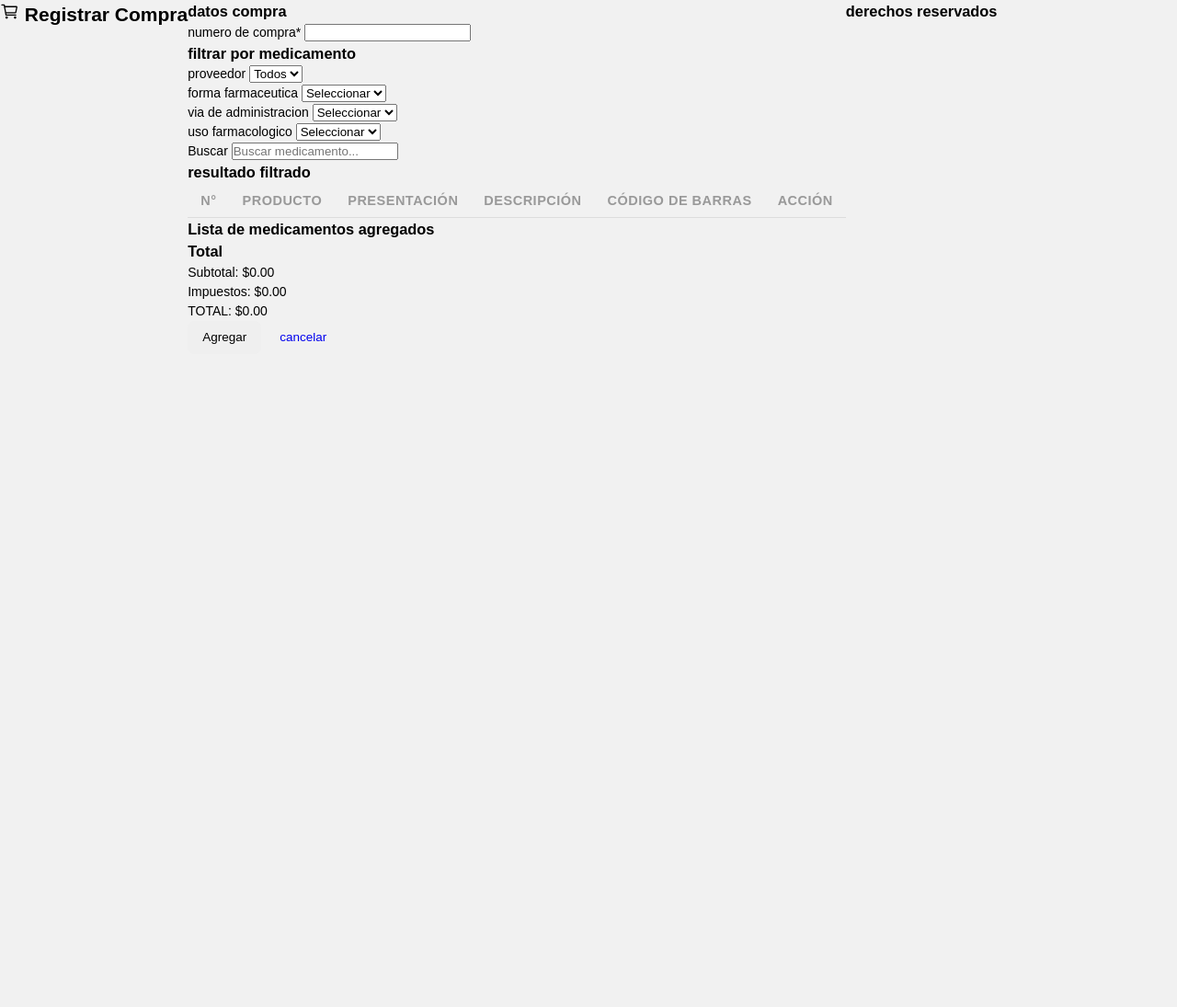
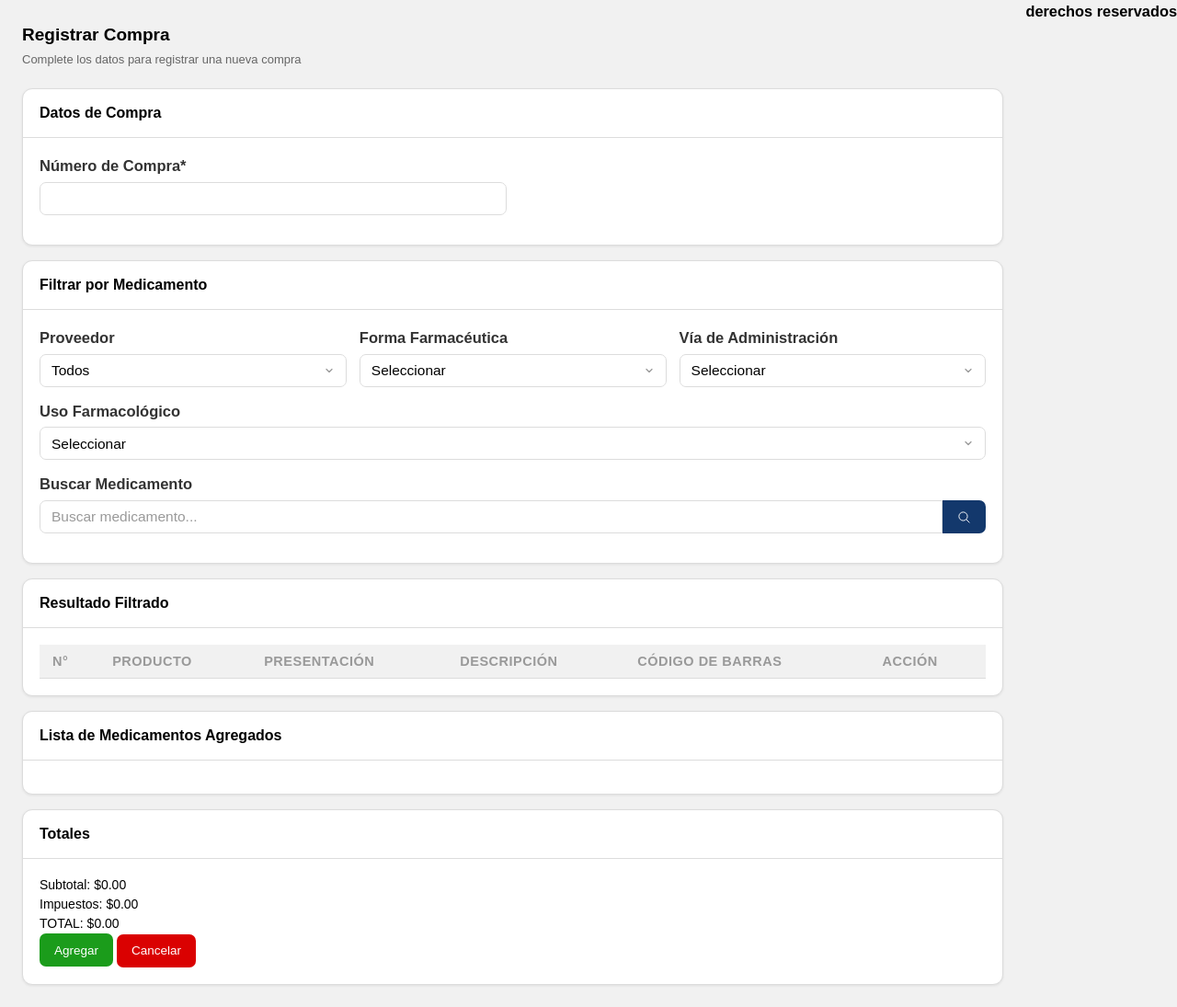
Before and after one commit to QuizasEs/samfarm-backend, a PHP site: the page made by views/content/compraOrden-view.php in a window 1280 px wide. Shown: the whole page at 92% size. Run offline with PHP 8.4, Linux system fonts and the light colour scheme; the template is opened without the code that fills it, so the values that code supplies are empty; data comes from the database, SQL or seed files in the repository; some libraries are stand-ins or nearby versions.

Commit message:
estilos a las vistas faltantes

```diff
--- a/views/content/compraOrden-view.php
+++ b/views/content/compraOrden-view.php
@@ -16,12 +16,15 @@ $ultima_compra = $ins_med->ultima_compra_controller();
 
 
 ?>
-<div class="title">
-    <h2><ion-icon name="cart-outline"></ion-icon> Registrar Compra</h2>
+<div class="pg">
+    <div class="ph">
+        <div>
+            <div class="ptit">Registrar Compra</div>
+            <div class="psub">Complete los datos para registrar una nueva compra</div>
+        </div>
     </div>
 
-<div class="container">
-    <form class="form FormularioAjax formCompra" action="<?php echo SERVER_URL; ?>ajax/compraAjax.php" method="POST"
+    <form class="FormularioAjax formCompra" action="<?php echo SERVER_URL; ?>ajax/compraAjax.php" method="POST"
         data-form="save" autocomplete="off">
 
         <input type="hidden" name="compraAjax" value="save">
@@ -85,74 +88,90 @@ $ultima_compra = $ins_med->ultima_compra_controller();
         </script>
 
         <!-- DATOS ESENCIALES -->
-        <div class="form-title">
-            <h3>datos compra</h3>
+        <div class="card mb16">
+            <div class="ch">
+                <span class="ct">Datos de Compra</span>
             </div>
-
-        <div class="form-group">
-            <div class="form-bloque">
-                <label for="numero_compra">numero de compra*</label>
-                <input type="text" name="Numero_compra_reg" id="numero_compra" readonly>
+            <div class="cb">
+                <div class="fr">
+                    <div class="fg">
+                        <label class="fl" for="numero_compra">Número de Compra*</label>
+                        <input class="inp" type="text" name="Numero_compra_reg" id="numero_compra" readonly>
+                    </div>
                 </div>
                 <input type="hidden" name="Proveedor_reg" id="Proveedor_reg" value="">
+            </div>
         </div>
 
 
         <!-- FILTRAR MEDICAMENTO -->
-        <div class="form-title">
-            <h3>filtrar por medicamento</h3>
+        <div class="card mb16">
+            <div class="ch">
+                <span class="ct">Filtrar por Medicamento</span>
             </div>
-        <div class="form-search">
-            <div class="form-bloque-search">
-                <label for="Proveedor_filtro">proveedor</label>
-                <select name="Proveedor_filtro" id="Proveedor_filtro" class="select-filtro" onchange="actualizarProveedor()">
+            <div class="cb">
+                <form class="filtro-dinamico">
+                    <div class="fr3">
+                        <div class="fg">
+                            <label class="fl" for="Proveedor_filtro">Proveedor</label>
+                            <select class="sel select-filtro" name="Proveedor_filtro" id="Proveedor_filtro" onchange="actualizarProveedor()">
                                 <option value="">Todos</option>
                                 <?php foreach ($datos_select['proveedores'] as $pro) { ?>
                                     <option value="<?php echo $pro['pr_id']; ?>" data-nit="<?php echo $pro['pr_nit']; ?>"><?php echo $pro['pr_razon_social']; ?></option>
                                 <?php } ?>
                             </select>
                         </div>
-            <div class="form-bloque-search">
-                <label for="Form_reg">forma farmaceutica</label>
-                <select name="Form_reg" id="Form_reg" class="select-filtro">
+                        <div class="fg">
+                            <label class="fl" for="Form_reg">Forma Farmacéutica</label>
+                            <select class="sel select-filtro" name="Form_reg" id="Form_reg">
                                 <option value="">Seleccionar</option>
                                 <?php foreach ($datos_select['forma_farmaceutica'] as $forma) { ?>
                                     <option value="<?php echo $forma['ff_id']; ?>"><?php echo $forma['ff_nombre']; ?></option>
                                 <?php } ?>
                             </select>
                         </div>
-            <div class="form-bloque-search">
-                <label for="Via_reg">via de administracion</label>
-                <select name="Via_reg" id="Via_reg" class="select-filtro">
+                        <div class="fg">
+                            <label class="fl" for="Via_reg">Vía de Administración</label>
+                            <select class="sel select-filtro" name="Via_reg" id="Via_reg">
                                 <option value="">Seleccionar</option>
                                 <?php foreach ($datos_select['via_administracion'] as $via) { ?>
                                     <option value="<?php echo $via['vd_id']; ?>"><?php echo $via['vd_nombre']; ?></option>
                                 <?php } ?>
                             </select>
                         </div>
-            <div class="form-bloque-search">
-                <label for="Uso_reg">uso farmacologico</label>
-                <select name="Uso_reg" id="Uso_reg" class="select-filtro">
+                    </div>
+                    <div class="fr1">
+                        <div class="fg">
+                            <label class="fl" for="Uso_reg">Uso Farmacológico</label>
+                            <select class="sel select-filtro" name="Uso_reg" id="Uso_reg">
                                 <option value="">Seleccionar</option>
                                 <?php foreach ($datos_select['uso_farmacologico'] as $uso) { ?>
                                     <option value="<?php echo $uso['uf_id']; ?>"><?php echo $uso['uf_nombre']; ?></option>
                                 <?php } ?>
                             </select>
                         </div>
-            <div class="form-bloque-search">
-                <label for="buscarMedicamento">Buscar</label>
-                <input type="text" name="termino" id="buscarMedicamento" placeholder="Buscar medicamento..."
-                    onkeyup="SearchManager.buscarMedicamentos()">
+                        <div class="fg">
+                            <label class="fl" for="buscarMedicamento">Buscar Medicamento</label>
+                            <div class="inpg">
+                                <input class="inp" type="text" name="termino" id="buscarMedicamento" placeholder="Buscar medicamento..." onkeyup="SearchManager.buscarMedicamentos()">
+                                <button type="button" class="btn btn-def btn-search">
+                                    <ion-icon name="search-outline"></ion-icon>
+                                </button>
+                            </div>
+                        </div>
+                    </div>
+                </form>
             </div>
         </div>
 
         <!-- RESULTADO DE BÚSQUEDA -->
-        <div class="form-title">
-            <h3>resultado filtrado</h3>
+        <div class="card mb16">
+            <div class="ch">
+                <span class="ct">Resultado Filtrado</span>
             </div>
-        <div class="container">
-            <div class="table-container">
-                <table class="table">
+            <div class="cb">
+                <div class="tw">
+                    <table>
                         <thead>
                             <tr>
                                 <th>N°</th>
@@ -169,19 +188,24 @@ $ultima_compra = $ins_med->ultima_compra_controller();
                     </table>
                 </div>
             </div>
+        </div>
 
         <!-- LISTA DE MEDICAMENTOS AGREGADOS -->
-        <div class="form-title">
-            <h3>Lista de medicamentos agregados</h3>
+        <div class="card mb16">
+            <div class="ch">
+                <span class="ct">Lista de Medicamentos Agregados</span>
             </div>
+            <div class="cb">
                 <div id="items-compra" class="content"></div>
+            </div>
+        </div>
 
         <!-- TOTALES -->
-        <div class="form-group">
-            <div class="form-title">
-                <h3>Total</h3>
+        <div class="card">
+            <div class="ch">
+                <span class="ct">Totales</span>
             </div>
-            <div class="content-calc">
+            <div class="cb">
                 <div class="calc">
                     <div class="calc-group">
                         <span>Subtotal:</span>
@@ -197,85 +221,145 @@ $ultima_compra = $ins_med->ultima_compra_controller();
                     </div>
                 </div>
                 <div class="calc-buttons">
-                    <button type="submit" class="btn success">Agregar</button>
-                    <a href="#" class="btn warning">cancelar</a>
+                    <button type="submit" class="btn btn-suc">Agregar</button>
+                    <a href="#" class="btn btn-war">Cancelar</a>
                 </div>
             </div>
         </div>
 
         <!-- MODAL LOTE -->
-        <div class="modal" id="modalLote" style="display: none;">
-            <div class="modal-content">
-                <div class="modal-header">
-                    <div class="modal-title"><ion-icon name="bag-add-outline"></ion-icon> Agregar Lote - <span id="modalMedicamentoNombre">Paracetamol</span></div>
-                    <a class="close" onclick="cerrarModal()"><ion-icon name="close-outline"></ion-icon></a>
+        <div class="mov" id="modalLote">
+            <div class="modal">
+                <div class="mh">
+                    <div>
+                        <div class="mt">Agregar Lote - <span id="modalMedicamentoNombre">Paracetamol</span></div>
+                        <div class="ms">Complete los datos del lote</div>
+                    </div>
+                    <button class="mcl" onclick="cerrarModal()"><ion-icon name="close-outline"></ion-icon></button>
                 </div>
 
                 <input type="hidden" id="modalMedicamentoId" value="1">
 
-                <div class="modal-group">
-                    <div class="row">
-                        <div class="col">
-                            <div class="modal-bloque">
-                                <label for="numero_lote" class="required">Número de Lote</label>
-                                <input type="text" id="numero_lote" required readonly>
+                <div class="mb">
+                    <div class="fr">
+                        <div class="fg">
+                            <label class="fl" for="numero_lote">Número de Lote</label>
+                            <input class="inp" type="text" id="numero_lote" readonly>
+                        </div>
+                    </div>
+
+                    <div class="fr">
+                        <div class="fg">
+                            <label class="fl" for="cantidad">Cantidad por Caja</label>
+                            <input class="inp" type="number" name="Cantidad_reg" id="cantidad" min="1">
+                        </div>
+                        <div class="fg">
+                            <label class="fl" for="cantidad_unidades">Cantidad Unitaria para Venta</label>
+                            <input class="inp" type="number" name="Cantidad_unidades_reg" id="cantidad_unidades" min="1" value="1">
+                        </div>
+                    </div>
+                    <div class="fr">
+                        <div class="fg">
+                            <label class="fl" for="fecha_vencimiento">Vencimiento</label>
+                            <input class="inp" type="date" name="Vencimiento_reg" id="fecha_vencimiento">
+                        </div>
+                    </div>
+                    <div class="fr">
+                        <div class="fg">
+                            <label class="fl" for="precio_compra">Precio Costo</label>
+                            <input class="inp" type="number" name="Precio_compra_reg" id="precio_compra" step="0.01" min="0.01">
+                        </div>
+                        <div class="fg">
+                            <label class="fl" for="precio_venta_reg">Precio Venta</label>
+                            <input class="inp" type="number" name="precio_venta_reg" id="precio_venta_reg" step="0.01" min="0.01">
+                        </div>
+                    </div>
+                    <div class="fr">
+                        <div class="fg">
+                            <label class="fl">Activar este Lote?</label>
+                            <div class="swg">
+                                <div></div>
+                                <label class="sw">
+                                    <input type="checkbox" id="cb5">
+                                    <span class="swt"></span>
+                                </label>
+                            </div>
                         </div>
                     </div>
                 </div>
 
-                    <div class="row">
-                        <div class="col">
-                            <div class="modal-bloque">
-                                <label for="cantidad" class="required">Cantidad por caja</label>
-                                <input type="number" name="Cantidad_reg" id="cantidad" min="1" required>
-                            </div>
-                        </div>
-                        <div class="col">
-                            <div class="modal-bloque">
-                                <label for="cantidad_unidades" class="required">Cantidad unitaria para venta</label>
-                                <input type="number" name="Cantidad_unidades_reg" id="cantidad_unidades" min="1" value="1" required>
-                            </div>
-                        </div>
-                    </div>
-                    <div class="row">
-                        <div class="col">
-                            <div class="modal-bloque">
-                                <label for="fecha_vencimiento" class="required">Vencimiento</label>
-                                <input type="date" name="Vencimiento_reg" id="fecha_vencimiento" required>
-                            </div>
-                        </div>
-                    </div>
-                    <div class="row">
-                        <div class="col">
-                            <div class="modal-bloque">
-                                <label for="precio_compra" class="required">Precio Costo</label>
-                                <input type="number" name="Precio_compra_reg" id="precio_compra" step="0.01" min="0.01" required>
-                            </div>
-                        </div>
-                        <div class="col">
-                            <div class="modal-bloque">
-                                <label for="precio_venta_reg" class="required">Precio Venta</label>
-                                <input type="number" name="precio_venta_reg" id="precio_venta_reg" step="0.01" min="0.01" required>
-                            </div>
-                        </div>
-                    </div>
-                    <div class="row">
-                        <div class="col">
-                            <label for="">Activar este Lote?</label>
-                            <div class="checkbox-wraper">
-                                <input class="tgl tgl-flip" id="cb5" type="checkbox" />
-                                <label class="tgl-btn" data-tg-off="Nop" data-tg-on="SI!" for="cb5"></label>
-                            </div>
-
-                        </div>
-                    </div>
-
-                    <div class="modal-btn-content">
-                        <a href="javascript:void(0)" class="btn warning" onclick="cerrarModal()">Cancelar</a>
-                        <a href="javascript:void(0)" class="btn success" onclick="agregarLote()">Agregar</a>
-                    </div>
+                <div class="mf">
+                    <button class="btn btn-war" onclick="cerrarModal()">Cancelar</button>
+                    <button class="btn btn-suc" onclick="agregarLote()">Agregar</button>
                 </div>
             </div>
         </div>
     </form>
 </div>
+
+<!-- MODAL LOTE -->
+<div class="mov" id="modalLote">
+    <div class="modal">
+        <div class="mh">
+            <div>
+                <div class="mt">Agregar Lote - <span id="modalMedicamentoNombre">Paracetamol</span></div>
+                <div class="ms">Complete los datos del lote</div>
+            </div>
+            <button class="mcl" onclick="cerrarModal()"><ion-icon name="close-outline"></ion-icon></button>
+        </div>
+        <div class="mb">
+            <input type="hidden" id="modalMedicamentoId" value="1">
+
+            <div class="fr">
+                <div class="fg">
+                    <label class="fl" for="numero_lote">Número de Lote</label>
+                    <input class="inp" type="text" id="numero_lote" readonly>
+                </div>
+            </div>
+
+            <div class="fr">
+                <div class="fg">
+                    <label class="fl" for="cantidad">Cantidad por Caja</label>
+                    <input class="inp" type="number" name="Cantidad_reg" id="cantidad" min="1">
+                </div>
+                <div class="fg">
+                    <label class="fl" for="cantidad_unidades">Cantidad Unitaria para Venta</label>
+                    <input class="inp" type="number" name="Cantidad_unidades_reg" id="cantidad_unidades" min="1" value="1">
+                </div>
+            </div>
+            <div class="fr">
+                <div class="fg">
+                    <label class="fl" for="fecha_vencimiento">Vencimiento</label>
+                    <input class="inp" type="date" name="Vencimiento_reg" id="fecha_vencimiento">
+                </div>
+            </div>
+            <div class="fr">
+                <div class="fg">
+                    <label class="fl" for="precio_compra">Precio Costo</label>
+                    <input class="inp" type="number" name="Precio_compra_reg" id="precio_compra" step="0.01" min="0.01">
+                </div>
+                <div class="fg">
+                    <label class="fl" for="precio_venta_reg">Precio Venta</label>
+                    <input class="inp" type="number" name="precio_venta_reg" id="precio_venta_reg" step="0.01" min="0.01">
+                </div>
+            </div>
+            <div class="fr">
+                <div class="fg">
+                    <label class="fl">Activar este Lote?</label>
+                    <div class="swg">
+                        <div></div>
+                        <label class="sw">
+                            <input type="checkbox" id="cb5">
+                            <span class="swt"></span>
+                        </label>
+                    </div>
+                </div>
+            </div>
+        </div>
+
+        <div class="mf">
+            <button class="btn btn-war" onclick="cerrarModal()">Cancelar</button>
+            <button class="btn btn-suc" onclick="agregarLote()">Agregar</button>
+        </div>
+    </div>
+</div>
--- a/views/inc/script.php
+++ b/views/inc/script.php
@@ -430,6 +430,7 @@
         function abrirModal(id, nombre) {
             if (!modal) return;
             modal.style.display = "flex";
+            setTimeout(() => modal.classList.add('open'), 10);
             modalId.value = id;
             modalNombre.textContent = nombre;
             limpiarCampos();
@@ -442,7 +443,10 @@
 
         /** 🔒 Cierra modal */
         function cerrarModal() {
-            if (modal) modal.style.display = "none";
+            if (modal) {
+                modal.classList.remove('open');
+                setTimeout(() => modal.style.display = "none", 300);
+            }
         }
 
         /**  Valida datos antes de agregar lote */
--- a/views/inc/sidebar.php
+++ b/views/inc/sidebar.php
@@ -1,4 +1,6 @@
 <?php
+require_once __DIR__ . '/../../models/mainModel.php';
+
 /* administrador vista */
 if ($_SESSION['rol_smp'] == 1) {
     $current_view = isset($_GET['views']) ? explode("/", $_GET['views'])[0] : '';
@@ -137,7 +139,7 @@ if ($_SESSION['rol_smp'] == 1) {
 
         </div>
 
-        <a href="<?php echo SERVER_URL ?>perfilEditar/" class="susr" data-tip="Perfil">
+        <a href="<?php echo SERVER_URL ?>perfilEditar/<?php echo mainModel::encryption($_SESSION['id_smp']); ?>/" class="susr" data-tip="Perfil">
             <div class="uav">MS</div>
             <div class="uinfo">
                 <div class="un">Mayk S.</div>
```
Also changed, not shown: views/content/perfilEditar-view.php (+71 -61 lines). Lines whose indentation alone changed are shown as unchanged.
